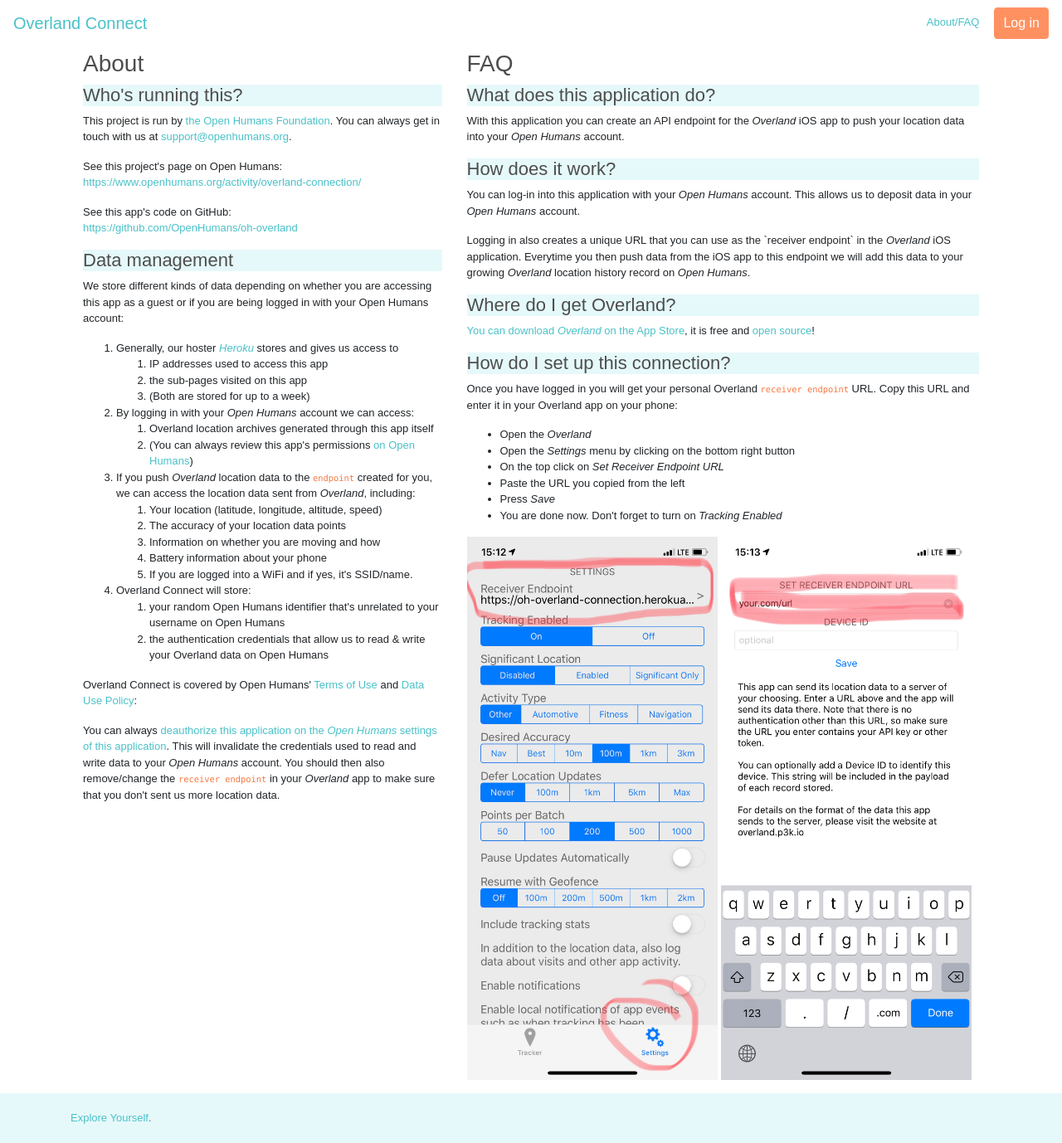
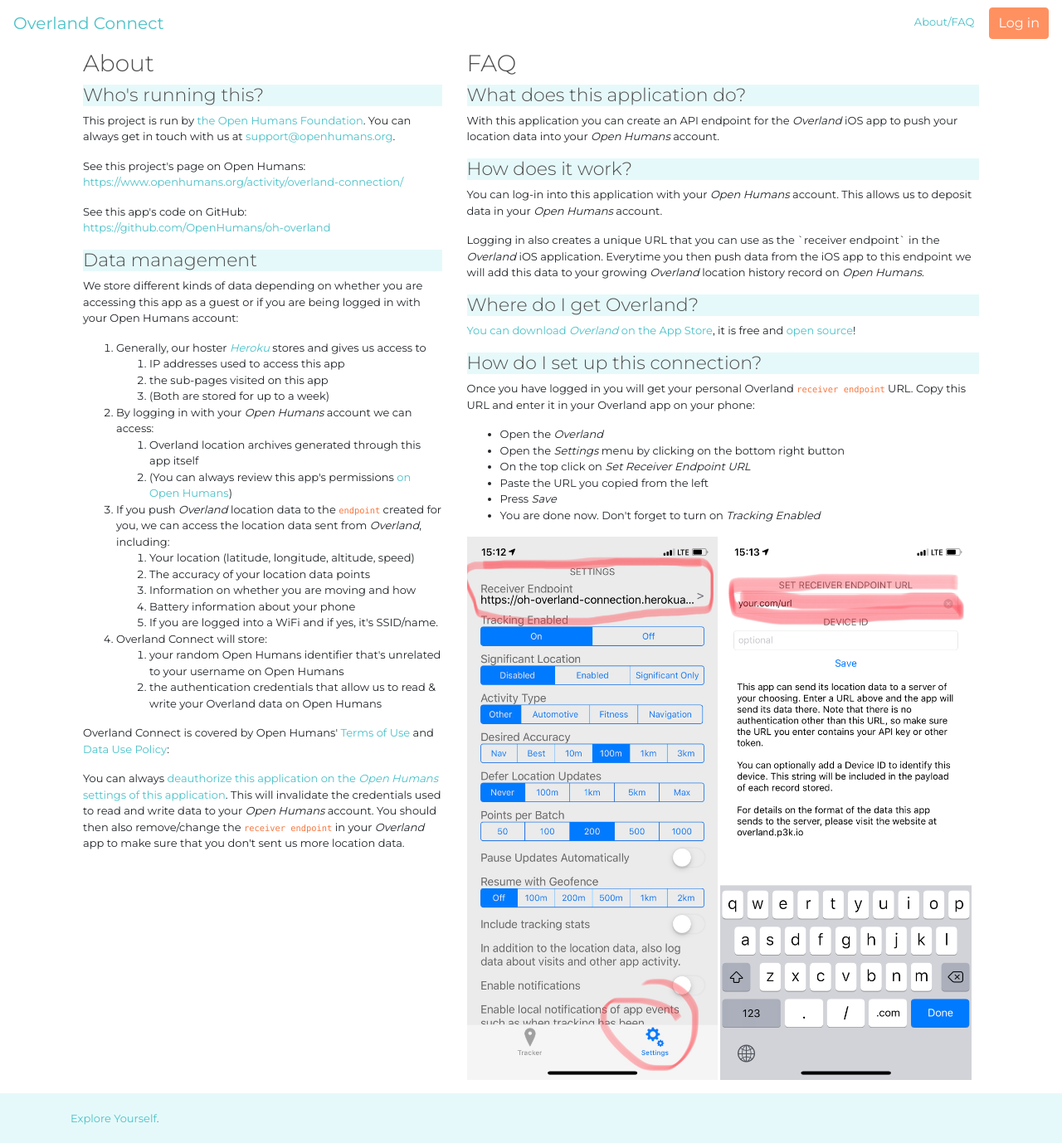
Before and after one commit to mikepsinn/oh-overland, a Django app: page /about in a window 1280 px wide. Shown: the whole page at 83% size. Run offline with Django 4.2, Linux system fonts and the light colour scheme; parts of the project's set-up code (start-up, migrations or seed data) failed here and were passed over; some libraries are stand-ins or nearby versions.

Commit message:
Add missing font link (#4)

```diff
--- a/main/templates/base.html
+++ b/main/templates/base.html
@@ -16,6 +16,9 @@
 
     <!-- Custom styles -->
     <link rel="stylesheet" type="text/css" href="{% static 'css/main.css' %}">
+
+    <!-- Open Humans theming: only for use by apps operated by Open Humans! -->
+    <link href="https://fonts.googleapis.com/css?family=Montserrat:300,400" rel="stylesheet">
     <link rel="stylesheet" type="text/css" href="{% static 'css/open-humans-theming.css' %}">
 
   </head>
```
